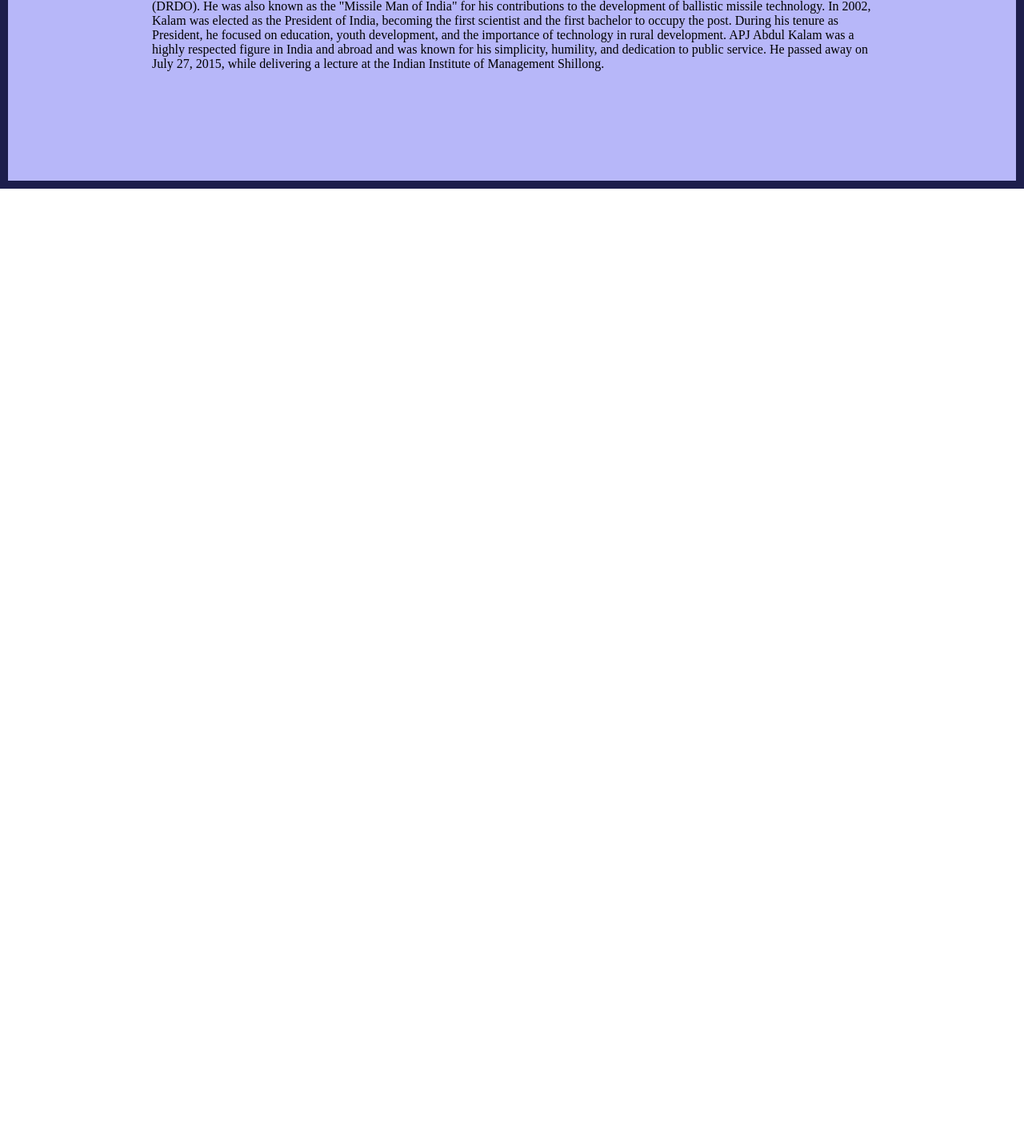
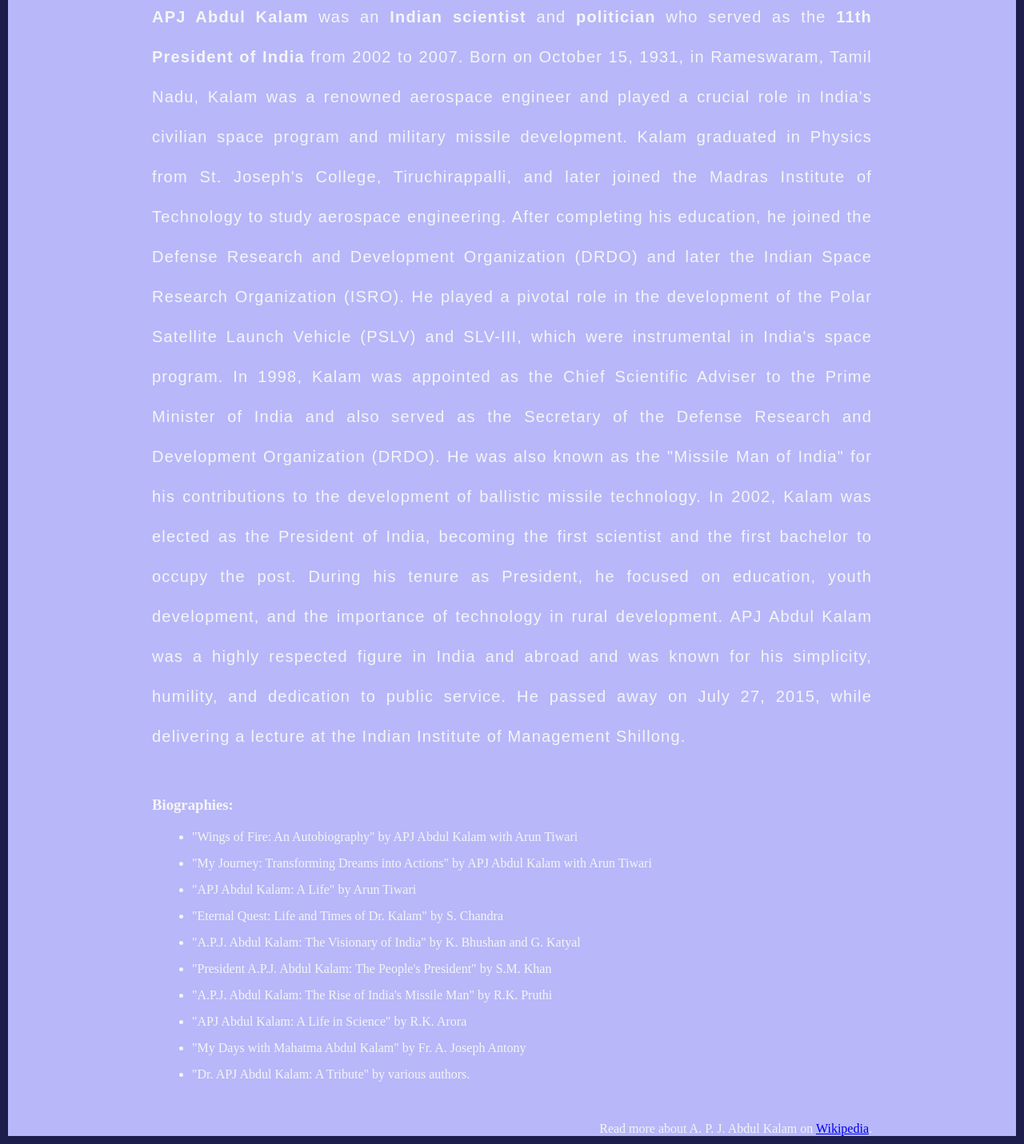
Before and after one commit to imvivekanand/apjabdulkalamtributewebsiteusinghtmlandcss, a plain HTML site: page index.html in a window 1280 px wide. Shown: the part 564-1995 px from the top of the page at 80% size. Before the commit the page ends 800 px from the top, so only its background shows below. Drawn offline with Linux system fonts and the light colour scheme.

Commit message:
Completed

```diff
--- a/index.html
+++ b/index.html
@@ -22,8 +22,8 @@
         <section class="about_section">
           <h2>Missile Man Of India</h2>
           <p>
-            APJ Abdul Kalam was an Indian scientist and politician who served as
-            the 11th President of India from 2002 to 2007. Born on October 15,
+            <b>APJ Abdul Kalam</b> was an <b>Indian scientist</b> and <b>politician</b> who served as
+            the <b>11th President of India</b> from 2002 to 2007. Born on October 15,
             1931, in Rameswaram, Tamil Nadu, Kalam was a renowned aerospace
             engineer and played a crucial role in India's civilian space program
             and military missile development. Kalam graduated in Physics from
@@ -48,6 +48,22 @@
             at the Indian Institute of Management Shillong.
           </p>
         </section>
+        <section class="biography_section">
+          <h3>Biographies:</h3>
+          <ul>
+            <li>"Wings of Fire: An Autobiography" by APJ Abdul Kalam with Arun Tiwari</li>
+            <li>"My Journey: Transforming Dreams into Actions" by APJ Abdul Kalam with Arun Tiwari</li>
+            <li>"APJ Abdul Kalam: A Life" by Arun Tiwari</li>
+            <li>"Eternal Quest: Life and Times of Dr. Kalam" by S. Chandra</li>
+            <li>"A.P.J. Abdul Kalam: The Visionary of India" by K. Bhushan and G. Katyal</li>
+            <li>"President A.P.J. Abdul Kalam: The People's President" by S.M. Khan</li>
+            <li>"A.P.J. Abdul Kalam: The Rise of India's Missile Man" by R.K. Pruthi</li>
+            <li>"APJ Abdul Kalam: A Life in Science" by R.K. Arora</li>
+            <li>"My Days with Mahatma Abdul Kalam" by Fr. A. Joseph Antony</li>
+            <li>"Dr. APJ Abdul Kalam: A Tribute" by various authors.</li>
+          </ul>
+        </section>
+        <footer><p>Read more about A. P. J. Abdul Kalam on <a href="https://en.wikipedia.org/wiki/A._P._J._Abdul_Kalam">Wikipedia</a>. </p></footer>
       </div>
     </div>
   </body>
--- a/style.css
+++ b/style.css
@@ -42,3 +42,50 @@
     width: 300px;
     height: 300px;
 }
+
+.about_section{
+    margin-top: 50px;
+}
+
+.about_section h2{
+    font-size: 70px;
+    font-weight: 400;
+    margin-bottom: 20px;
+    color: whitesmoke;
+    font-family: sans-serif;
+}
+
+.about_section p{
+    font-size: 20px;
+    line-height: 50px;
+    letter-spacing: 1.2px;
+    font-family: sans-serif;
+    color: whitesmoke;
+    text-align: justify;
+}
+
+.biography_section{
+    margin: 50px 0;
+    color: whitesmoke;
+}
+
+.biography_section h3{
+    margin-bottom: 20px;
+}
+
+.biography_section ul{
+     margin-left: 50px;
+}
+
+.biography_section li{
+     margin-bottom: 15px;
+}
+
+footer{
+    color: whitesmoke;
+    margin-top: 50px 0;
+}
+
+footer p{
+    text-align: end;
+}
```
